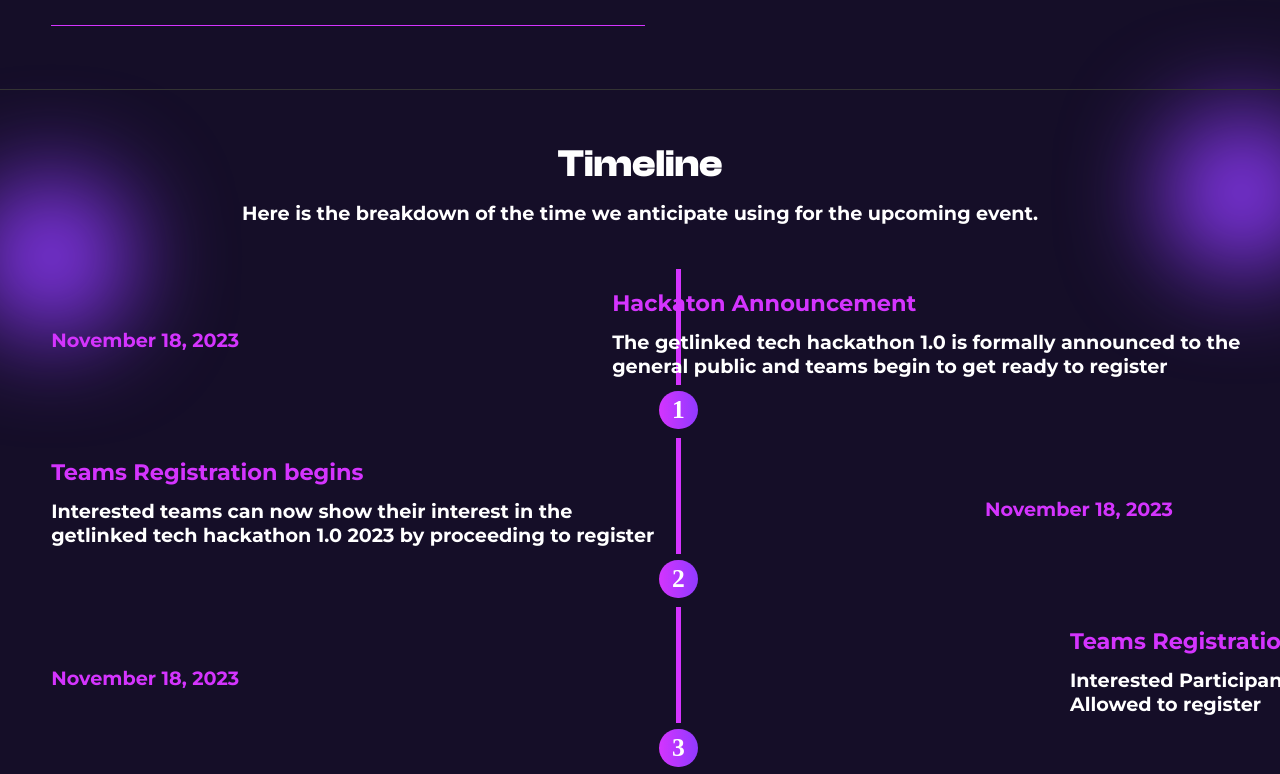
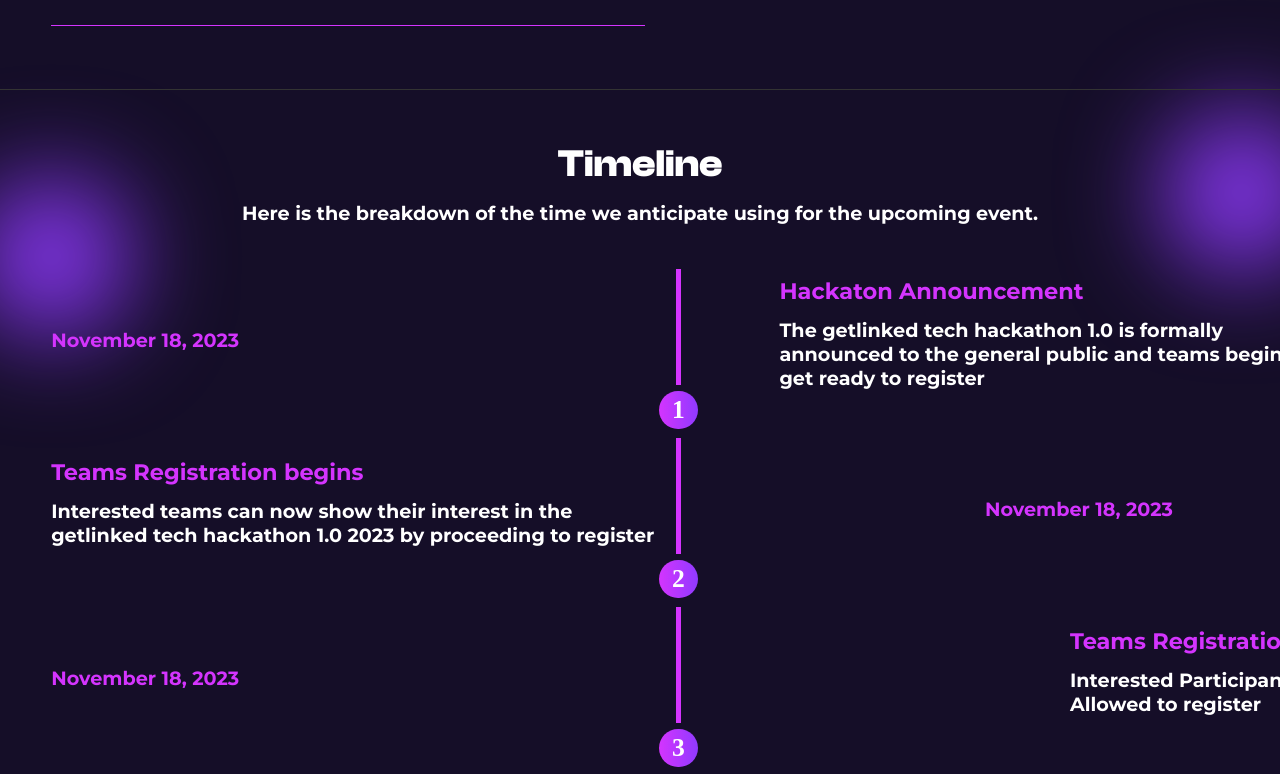
Before and after one commit to Rinwaoluwa/getLinkedHackaton, a React (Vite) app: page / in a window 1280 px wide. Shown: the part 3761-4535 px from the top of the page. Built offline with nearby package versions, Linux system fonts and the light colour scheme.

Commit message:
finishing up

```diff
--- a/src/components/Sections/SectionTimeline.module.css
+++ b/src/components/Sections/SectionTimeline.module.css
@@ -134,7 +134,6 @@
             position: relative;
             left: 6rem;
             width: 50%;
-            /* background-color: rebeccapurple; */
         }
     }
 
@@ -166,7 +165,7 @@
 
     /* EVENT DETAILS for the details about the event*/
     .timelineTracker:nth-child(4) .eventDetails {
-        width: 100%;
+        width: 50%;
         position: relative;
         right: -15rem;
     }
```
